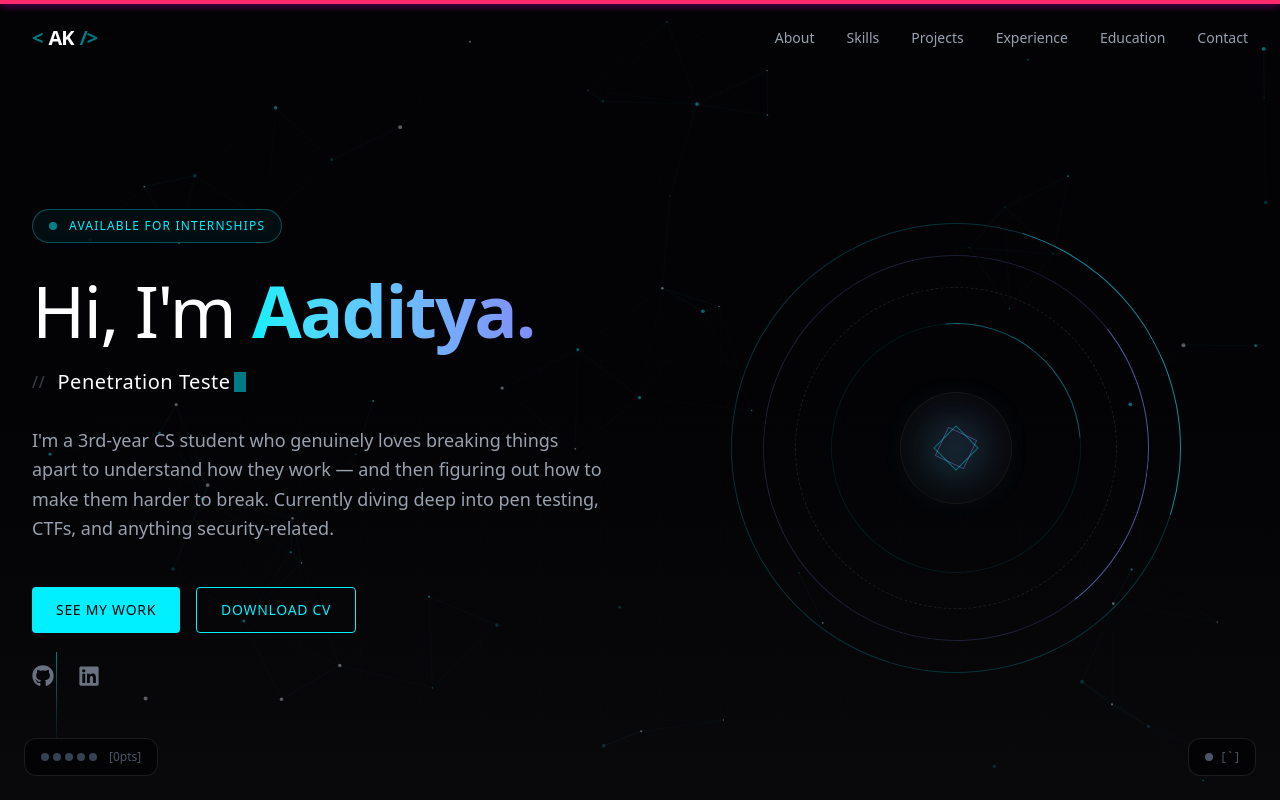
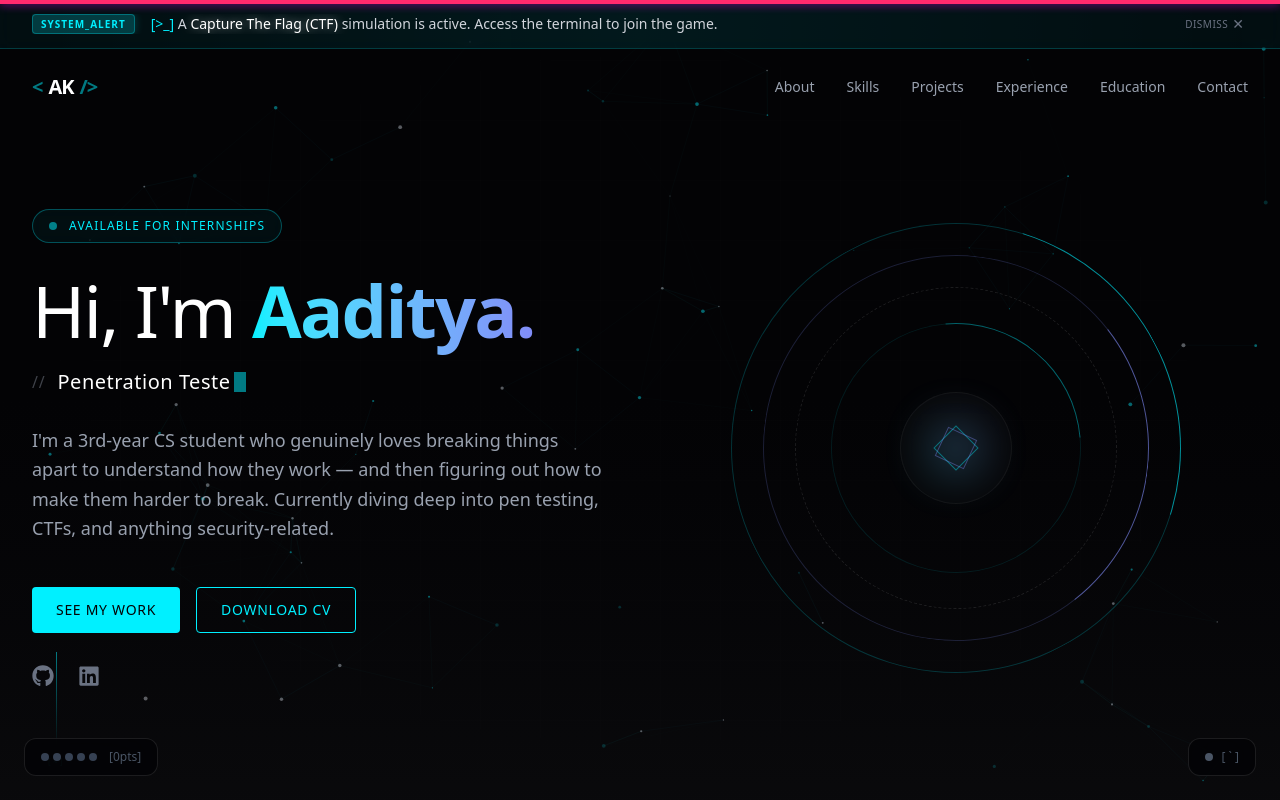
Before and after one commit to Aaditya2207/Portfolio-cyber, a Next.js app: page / in a window 1280 px wide. Shown: the top 800 px of the page. Built offline with nearby package versions, Linux system fonts and the light colour scheme.

Commit message:
ctfdisclaimer

```diff
--- a/src/components/Navbar.tsx
+++ b/src/components/Navbar.tsx
@@ -16,6 +16,7 @@ const NAV_LINKS = [
 export const Navbar = () => {
     const [scrolled, setScrolled] = useState(false);
     const [mobileMenuOpen, setMobileMenuOpen] = useState(false);
+    const [showBanner, setShowBanner] = useState(true);
 
     useEffect(() => {
         const handleScroll = () => {
@@ -51,13 +52,49 @@ export const Navbar = () => {
         <>
             <motion.header
                 className={cn(
-                    "fixed top-0 w-full z-50 transition-all duration-300 border-b border-transparent",
-                    scrolled ? "glass border-white/10 py-3 md:py-4 shadow-[0_4px_30px_rgba(0,0,0,0.5)]" : "bg-transparent py-4 md:py-6"
+                    "fixed top-0 w-full z-50 transition-all duration-300 border-b border-transparent flex flex-col",
+                    scrolled ? "glass border-white/10 shadow-[0_4px_30px_rgba(0,0,0,0.5)]" : "bg-transparent"
                 )}
                 initial={{ y: -100 }}
                 animate={{ y: 0 }}
                 transition={{ duration: 0.5 }}
             >
+                {/* CTF Banner */}
+                <AnimatePresence>
+                    {showBanner && (
+                        <motion.div
+                            initial={{ height: 0, opacity: 0 }}
+                            animate={{ height: "auto", opacity: 1 }}
+                            exit={{ height: 0, opacity: 0 }}
+                            className="w-full bg-neon-blue/5 border-b border-neon-blue/20 overflow-hidden backdrop-blur-sm relative"
+                        >
+                            <div className="absolute inset-0 bg-gradient-to-r from-transparent via-neon-blue/10 to-transparent animate-pulse opacity-50 pointer-events-none" />
+                            <div className="max-w-7xl mx-auto w-full px-4 sm:px-6 lg:px-8 py-2 md:py-2.5 flex items-center justify-between text-xs md:text-sm font-mono text-gray-300 relative z-10">
+                                <div className="flex items-center gap-2 sm:gap-4 overflow-hidden">
+                                    <span className="hidden sm:flex items-center justify-center bg-neon-blue/20 text-neon-blue px-2 py-0.5 rounded text-[10px] font-bold border border-neon-blue/30 tracking-widest shrink-0 shadow-[0_0_10px_rgba(0,255,255,0.2)]">
+                                        SYSTEM_ALERT
+                                    </span>
+                                    <span className="truncate">
+                                        <span className="text-neon-blue">[{">_"}]</span> A <span className="text-white font-medium drop-shadow-[0_0_5px_rgba(255,255,255,0.5)]">Capture The Flag (CTF)</span> simulation is active. Access the terminal to join the game.
+                                    </span>
+                                </div>
+                                <button
+                                    onClick={() => setShowBanner(false)}
+                                    className="text-gray-500 hover:text-neon-blue transition-colors p-1 ml-4 sm:ml-6 flex-shrink-0 flex items-center gap-1 hover:bg-neon-blue/10 rounded"
+                                    aria-label="Dismiss banner"
+                                >
+                                    <span className="hidden sm:inline text-[10px] tracking-wider">DISMISS</span>
+                                    <span>✕</span>
+                                </button>
+                            </div>
+                        </motion.div>
+                    )}
+                </AnimatePresence>
+
+                <div className={cn(
+                    "w-full transition-all duration-300",
+                    scrolled ? "py-3 md:py-4" : "py-4 md:py-6"
+                )}>
                     <div className="max-w-7xl mx-auto px-4 sm:px-6 lg:px-8 flex items-center justify-between">
                         {/* Logo */}
                         <a href="#" onClick={(e) => scrollToHash(e, "#hero")} className="group flex items-center gap-1.5 font-mono text-lg sm:text-xl font-bold tracking-tighter text-white z-50 flex-shrink-0">
@@ -105,6 +142,7 @@ export const Navbar = () => {
                             )}></span>
                         </button>
                     </div>
+                </div>
             </motion.header>
 
             {/* Mobile Full-screen Menu */}
```
Lines whose indentation alone changed are shown as unchanged.
